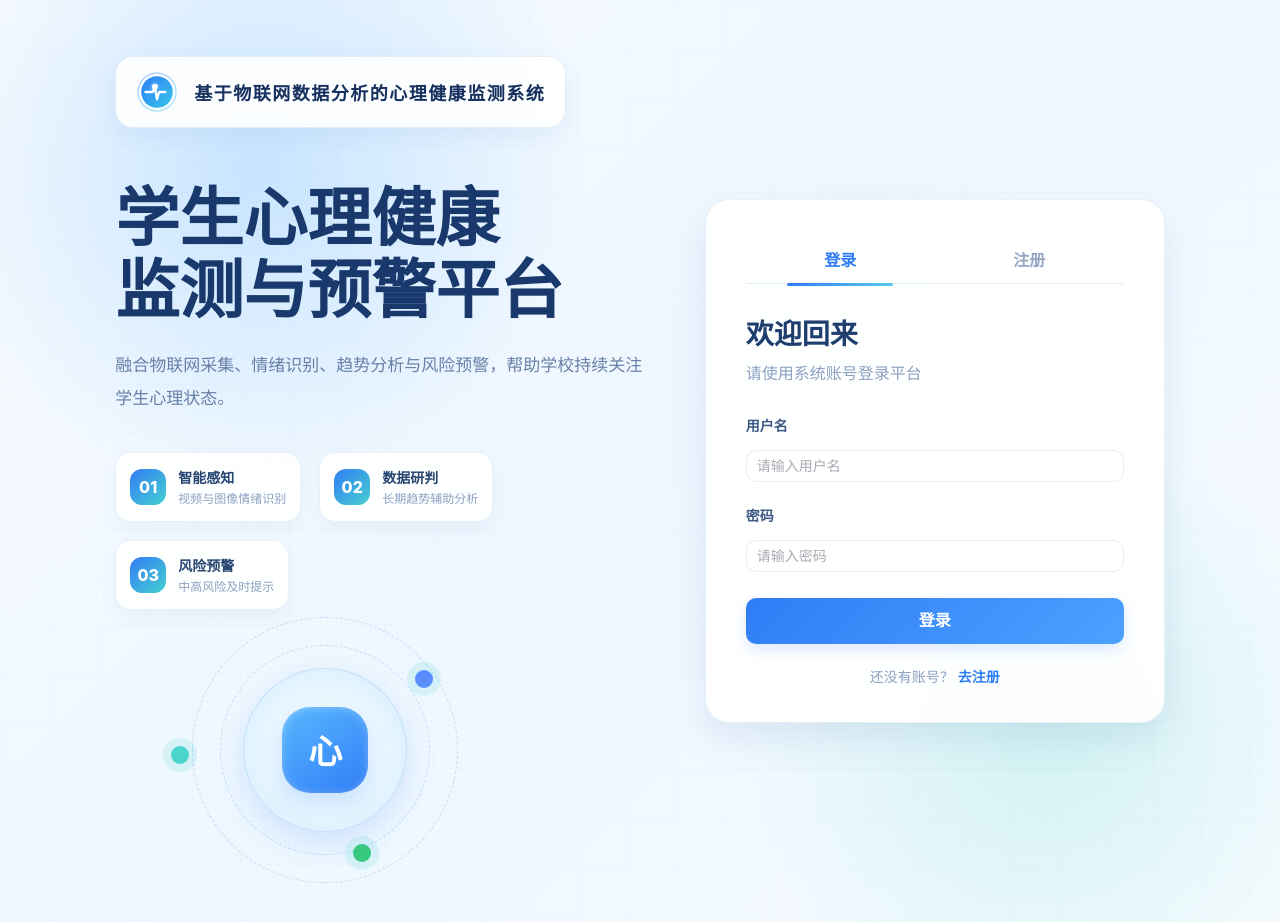
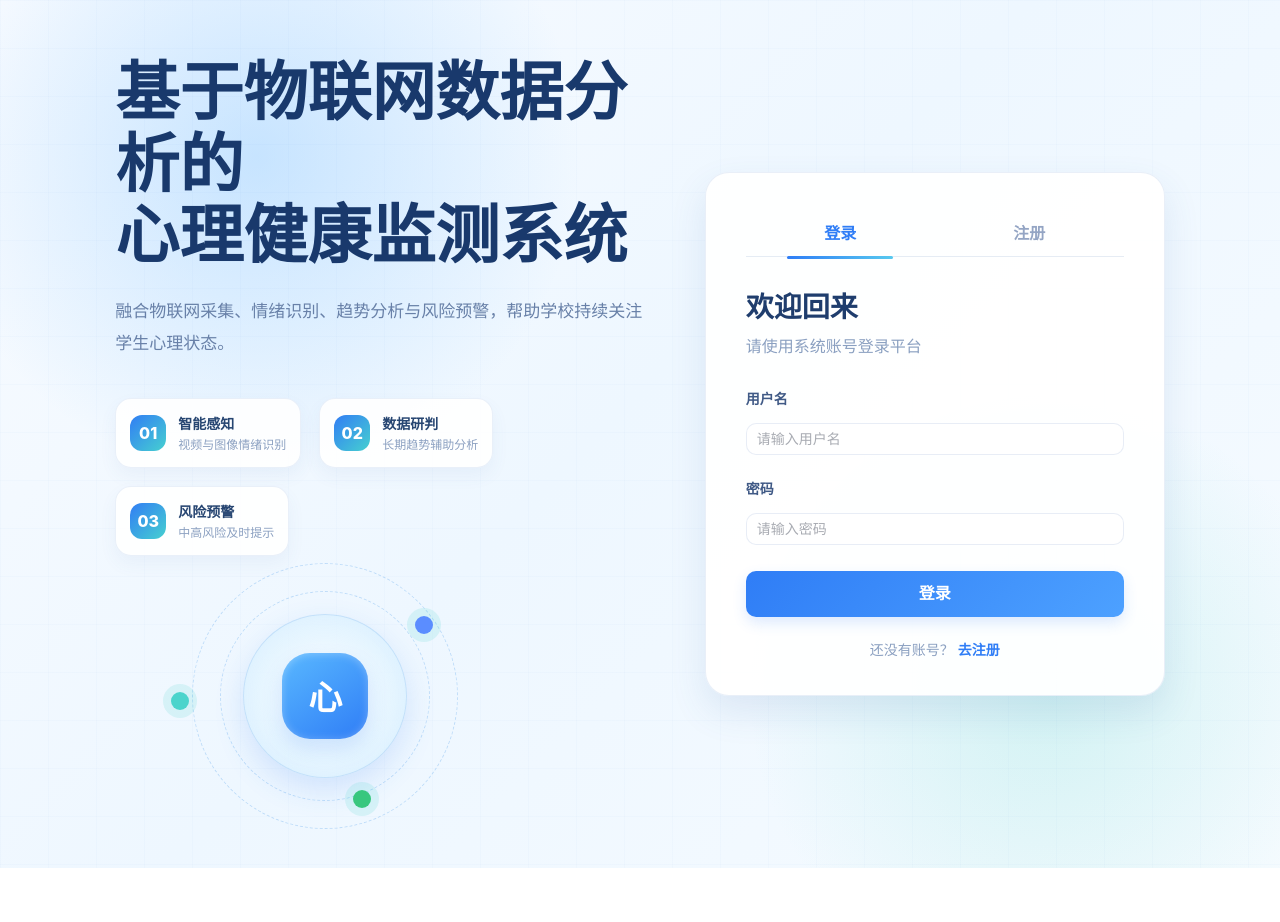
Before and after one commit to chyra-moon/Mental-Health-Monitor, a Vue app in the folder frontend/: page /login in a window 1280 px wide. After the commit the page ends 868 px from the top, so only its background shows below. Built offline with nearby package versions, Linux system fonts and the light colour scheme.

Commit message:
refactor: 登录注册页统一使用系统全称作为大标题，移除重复品牌标识

```diff
--- a/frontend/src/views/public/LoginView.vue
+++ b/frontend/src/views/public/LoginView.vue
@@ -1,25 +1,8 @@
 <template>
   <div class="auth-page">
     <section class="auth-hero">
-      <div class="brand-mark">
-        <svg class="brand-badge-icon" viewBox="0 0 40 40" fill="none" xmlns="http://www.w3.org/2000/svg">
-          <defs>
-            <linearGradient id="bmBadge" x1="0" y1="0" x2="1" y2="1">
-              <stop offset="0%" stop-color="#2f7df6"/>
-              <stop offset="100%" stop-color="#35c6e8"/>
-            </linearGradient>
-          </defs>
-          <circle cx="20" cy="20" r="18" stroke="url(#bmBadge)" stroke-width="1.5" stroke-opacity="0.35" fill="none"/>
-          <circle cx="20" cy="20" r="15" fill="url(#bmBadge)"/>
-          <path d="M 9 20 L 14 20 L 16 20 L 18 15 L 20 27 L 22 20 L 28 20"
-                stroke="white" stroke-width="2.2" stroke-linecap="round" stroke-linejoin="round" fill="none"/>
-          <circle cx="18" cy="15" r="2.8" fill="white"/>
-          <circle cx="18" cy="15" r="5" fill="white" opacity="0.12"/>
-        </svg>
-        <strong class="brand-name">基于物联网数据分析的心理健康监测系统</strong>
-      </div>
       <div class="hero-copy">
-        <h1>学生心理健康<br />监测与预警平台</h1>
+        <h1>基于物联网数据分析的<br />心理健康监测系统</h1>
         <p>融合物联网采集、情绪识别、趋势分析与风险预警，帮助学校持续关注学生心理状态。</p>
       </div>
       <div class="capability-row">
@@ -156,32 +139,8 @@ const handleLogin = async () => {
   z-index: 1;
 }
 
-.brand-mark {
-  display: inline-flex;
-  align-items: center;
-  gap: 16px;
-  padding: 14px 20px;
-  border: 1px solid rgba(77, 130, 213, 0.14);
-  border-radius: 18px;
-  background: rgba(255, 255, 255, 0.9);
-  box-shadow: 0 8px 20px rgba(66, 110, 174, 0.08);
-}
-
-.brand-badge-icon {
-  width: 42px;
-  height: 42px;
-  flex-shrink: 0;
-}
-
-.brand-name {
-  color: #17315f;
-  font-size: 18px;
-  font-weight: 700;
-  letter-spacing: 1.5px;
-}
-
 .hero-copy {
-  margin-top: 54px;
+  margin-top: 0;
   max-width: 680px;
 }
 
--- a/frontend/src/views/public/RegisterView.vue
+++ b/frontend/src/views/public/RegisterView.vue
@@ -1,25 +1,8 @@
 <template>
   <div class="auth-page">
     <section class="auth-hero">
-      <div class="brand-mark">
-        <svg class="brand-badge-icon" viewBox="0 0 40 40" fill="none" xmlns="http://www.w3.org/2000/svg">
-          <defs>
-            <linearGradient id="bmBadge" x1="0" y1="0" x2="1" y2="1">
-              <stop offset="0%" stop-color="#2f7df6"/>
-              <stop offset="100%" stop-color="#35c6e8"/>
-            </linearGradient>
-          </defs>
-          <circle cx="20" cy="20" r="18" stroke="url(#bmBadge)" stroke-width="1.5" stroke-opacity="0.35" fill="none"/>
-          <circle cx="20" cy="20" r="15" fill="url(#bmBadge)"/>
-          <path d="M 9 20 L 14 20 L 16 20 L 18 15 L 20 27 L 22 20 L 28 20"
-                stroke="white" stroke-width="2.2" stroke-linecap="round" stroke-linejoin="round" fill="none"/>
-          <circle cx="18" cy="15" r="2.8" fill="white"/>
-          <circle cx="18" cy="15" r="5" fill="white" opacity="0.12"/>
-        </svg>
-        <strong class="brand-name">基于物联网数据分析的心理健康监测系统</strong>
-      </div>
       <div class="hero-copy">
-        <h1>学生心理健康<br />监测与预警平台</h1>
+        <h1>基于物联网数据分析的<br />心理健康监测系统</h1>
         <p>面向校园场景的心理健康辅助监测系统，支撑学生、教师与管理员协同关注风险变化。</p>
       </div>
       <div class="capability-row">
@@ -156,32 +139,8 @@ const handleRegister = async () => {
   z-index: 1;
 }
 
-.brand-mark {
-  display: inline-flex;
-  align-items: center;
-  gap: 16px;
-  padding: 14px 20px;
-  border: 1px solid rgba(77, 130, 213, 0.14);
-  border-radius: 18px;
-  background: rgba(255, 255, 255, 0.9);
-  box-shadow: 0 8px 20px rgba(66, 110, 174, 0.08);
-}
-
-.brand-badge-icon {
-  width: 42px;
-  height: 42px;
-  flex-shrink: 0;
-}
-
-.brand-name {
-  color: #17315f;
-  font-size: 18px;
-  font-weight: 700;
-  letter-spacing: 1.5px;
-}
-
 .hero-copy {
-  margin-top: 54px;
+  margin-top: 0;
   max-width: 680px;
 }
 
```
